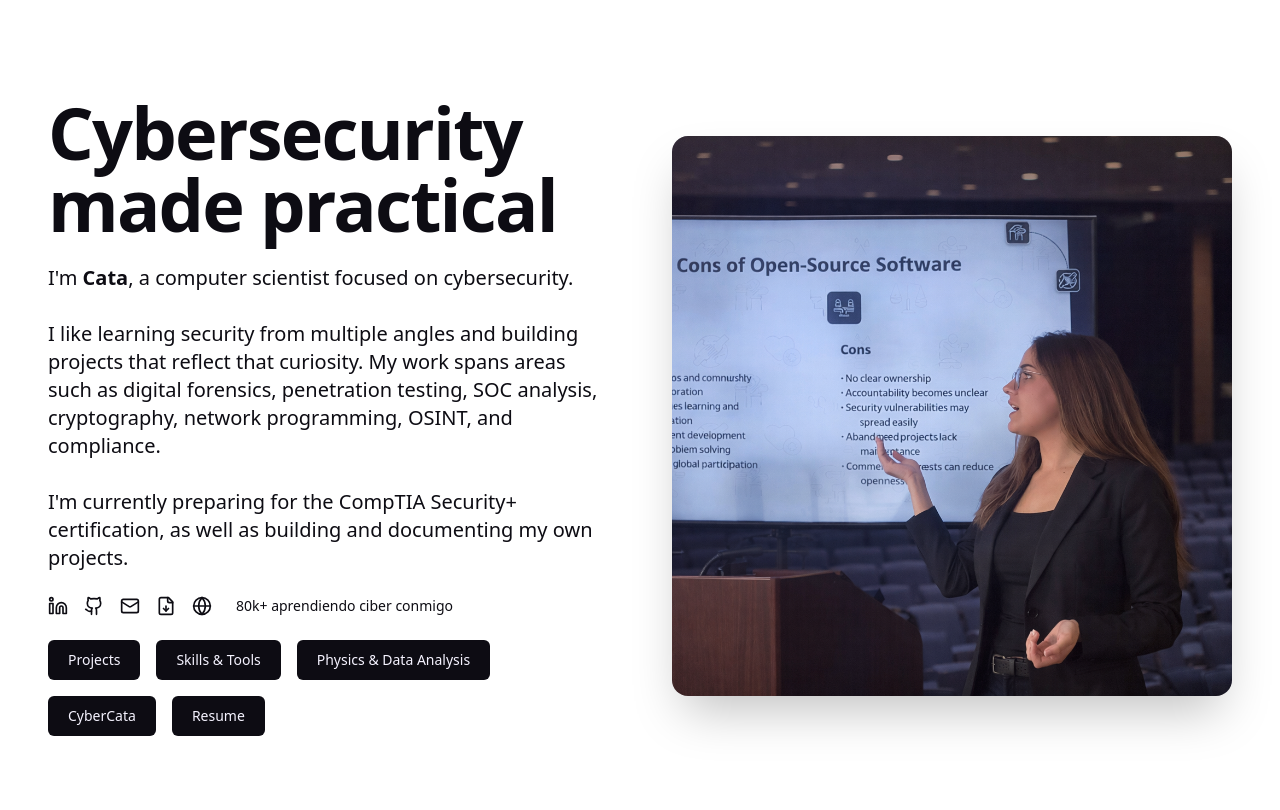
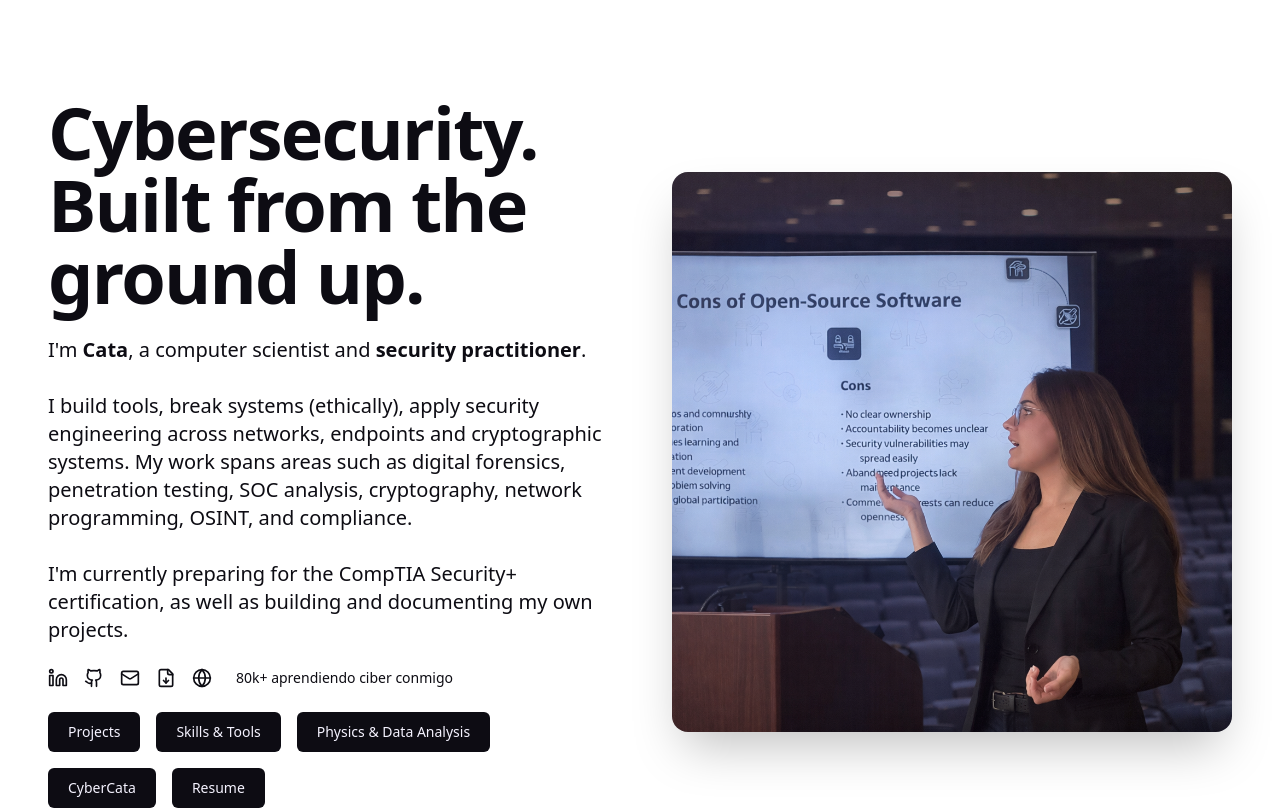
Before and after one commit to catacisneros/catacisneros.github.io, a React (Create React App) app: page / in a window 1280 px wide. Shown: the top 810 px of the page. Built offline with nearby package versions, Linux system fonts and the light colour scheme.

Commit message:
description edit

```diff
--- a/src/App.js
+++ b/src/App.js
@@ -120,15 +120,17 @@ const Portfolio = () => {
             <div>
               {/* Headline */}
               <h1 className="text-4xl sm:text-5xl md:text-6xl lg:text-7xl font-bold text-[#0D0C13] leading-tight tracking-tight">
-                Cybersecurity made practical
+                Cybersecurity. Built from the ground up.
               </h1>
 
               {/* Subheadline */}
               <p className="text-base sm:text-lg md:text-xl text-[#0D0C13] leading-relaxed max-w-xl mt-4 sm:mt-6">
-              I'm <strong>Cata</strong>, a computer scientist focused on <strong></strong>cybersecurity.
+              I'm <strong>Cata</strong>, a computer scientist and <strong>security practitioner</strong>.
               <br />
               <br />
-              I like learning security from multiple angles and building projects that reflect that curiosity. My work spans areas such as digital forensics, penetration testing, SOC analysis, cryptography, network programming, OSINT, and compliance. <br /> <br /> I'm currently preparing for the CompTIA Security+ certification, as well as building and documenting my own projects.
+              I build tools, break systems (ethically), apply security engineering across networks, endpoints and cryptographic systems.
+              My work spans areas such as digital forensics, penetration testing, SOC analysis, cryptography, network programming, OSINT, and compliance.
+              <br /> <br /> I'm currently preparing for the CompTIA Security+ certification, as well as building and documenting my own projects.
               </p>
 
               {/* Social Icons and Stats Row */}
```
